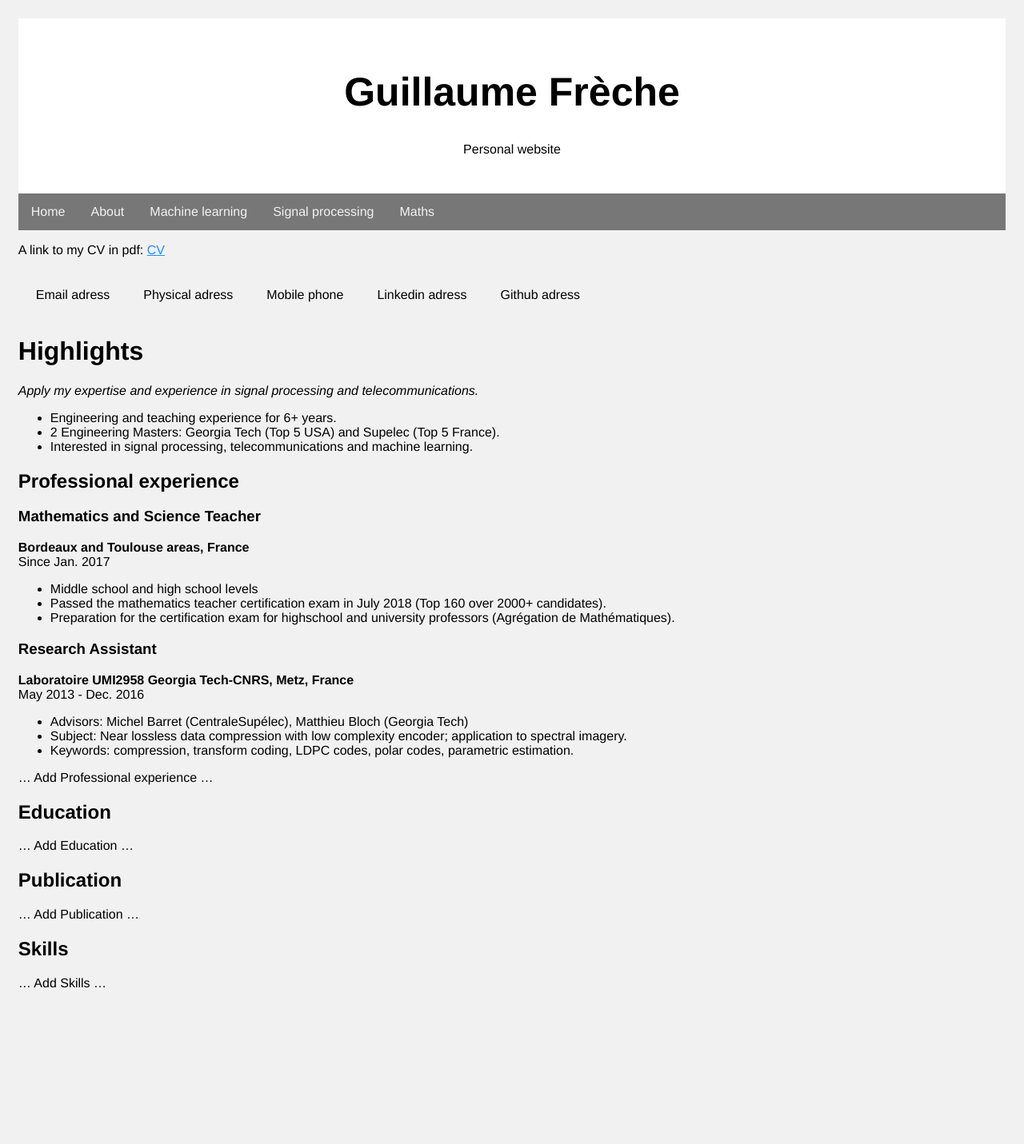
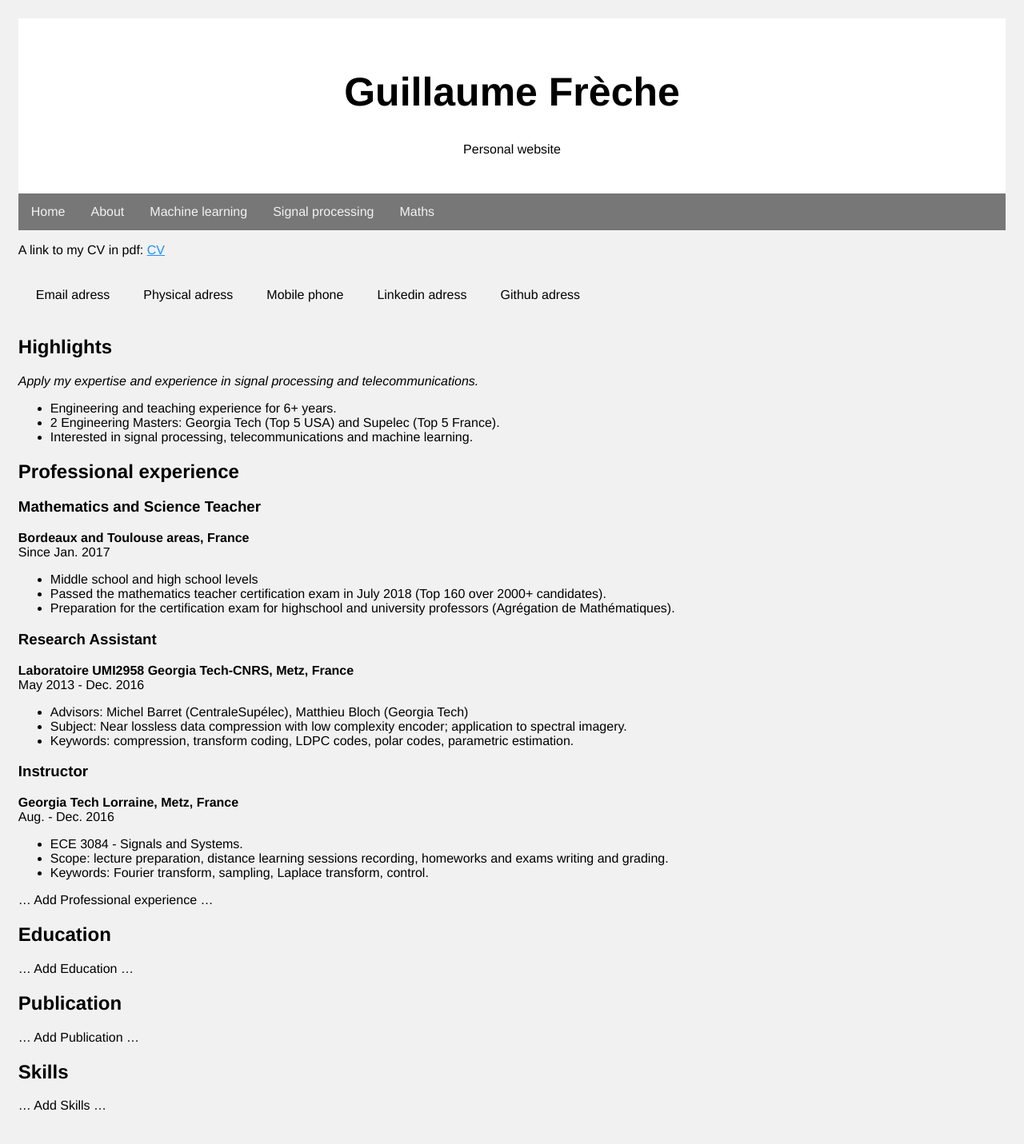
Before and after one commit to grfreche/grfreche.github.io, a Jekyll site: the page built from about.md, in a window 1280 px wide. Shown: the whole page at 80% size. Built offline with Jekyll 4.4.1, drawn with Linux system fonts in a browser that asks for light colours; before the commit the page ends 1278 px from its top, so only the background shows below that.

Commit message:
Update about.md

```diff
--- a/about.md
+++ b/about.md
@@ -18,7 +18,7 @@ A link to my CV in pdf: <a href="https://grfreche.github.io/pdfs/Resume_2019.pdf
     </tbody>
 </table>
 
-# Highlights
+## Highlights
 
 *Apply my expertise and experience in signal processing and telecommunications.*
 
@@ -44,6 +44,14 @@ May 2013 - Dec. 2016
 * Subject: Near lossless data compression with low complexity encoder; application to spectral imagery.
 * Keywords: compression, transform coding, LDPC codes, polar codes, parametric estimation.
 
+### Instructor
+**Georgia Tech Lorraine, Metz, France**
+Aug. - Dec. 2016
+
+* ECE 3084 - Signals and Systems.
+* Scope: lecture preparation, distance learning sessions recording, homeworks and exams writing and grading.
+* Keywords: Fourier transform, sampling, Laplace transform, control.
+
 ... Add Professional experience ...
 
 ## Education
```
